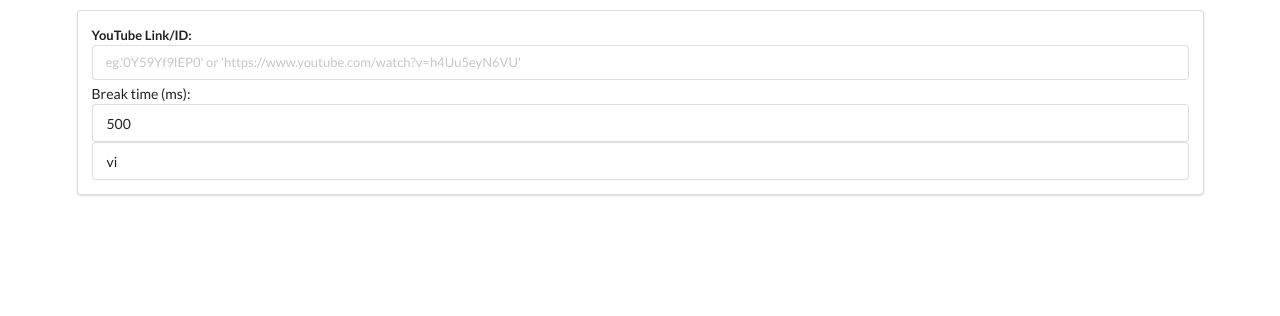
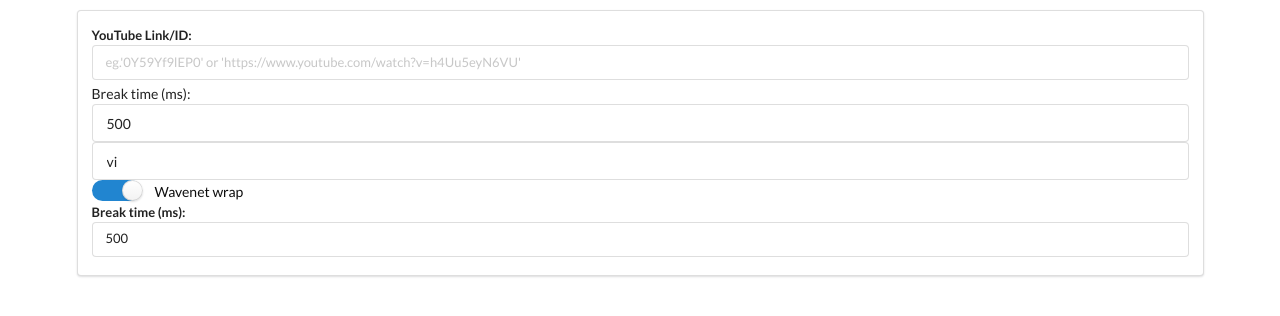
Before and after one commit to NinjaOnRails/ssmlize, a React (Create React App) app: page / in a window 1280 px wide. Shown: the top 316 px of the page. Built offline with nearby package versions, Linux system fonts and the light colour scheme.

Commit message:
WavenetWrap

```diff
--- a/src/App.js
+++ b/src/App.js
@@ -23,6 +23,7 @@ class App extends Component {
     languageTags: [],
     parsedXml: {},
     xmlLength: 0,
+    isWavenetWrap: true,
   };
 
   handleChange = e => {
@@ -62,6 +63,12 @@ class App extends Component {
 
     this.setState({ [name]: val });
   };
+
+  onWavenetWrapChange(e) {
+    const { isWavenetWrap } = this.state;
+    this.setState({ isWavenetWrap: !isWavenetWrap });
+    this.formatSsml(undefined, undefined, undefined, e.target.checked);
+  }
 
   onSourceFill = async source => {
     // Check if source is YouTube and extract ID from it
@@ -111,7 +118,6 @@ class App extends Component {
           },
           channelTitle,
           localized: { title },
-          defaultAudioLanguage,
         } = res.data.items[0].snippet;
 
         this.setState({
@@ -176,7 +182,8 @@ class App extends Component {
   formatSsml(
     texts = this.state.parsedXml,
     xmlLength = this.state.xmlLength,
-    ssmlBreak = this.state.ssmlBreak
+    ssmlBreak = this.state.ssmlBreak,
+    isWavenetWrap = true
   ) {
     const ssml = {};
     let n = 0;
@@ -205,10 +212,34 @@ class App extends Component {
       }
     }
 
+    if (isWavenetWrap) {
+      for (let key in ssml) {
+        ssml[
+          key
+        ] = `curl -H "Authorization: Bearer $(gcloud auth application-default print-access-token)" \
+        -H "Content-Type: application/json; charset=utf-8" --data "{
+          'audioConfig':{
+            'audioEncoding':'MP3',
+          'speakingRate': 1.0,
+          'pitch': 0
+          },
+          'input':{
+           'ssml':'<speak>${ssml[key]}</speak>'
+          },
+          'voice':{
+            'languageCode':'vi-VN',
+            'name':'vi-VN-Wavenet-D'
+          }
+        }" "https://texttospeech.googleapis.com/v1beta1/text:synthesize" > synthesize-ssml.txt`;
+      }
+    }
+
+    console.log(ssml[0].substring(0, 10));
+
     this.setState({
       ssmlObject: { ...ssml },
       ssml: ssml[this.state.ssmlPart],
-      textareaHeight: parseInt(ssml[0].split('\n').length, 10),
+      textareaHeight: parseInt(ssml[0].split('\n').length + 2, 10),
     });
   }
 
@@ -216,7 +247,6 @@ class App extends Component {
     const {
       source,
       ssml,
-      isSsml,
       ssmlLanguage,
       ssmlBreak,
       textareaHeight,
@@ -226,6 +256,7 @@ class App extends Component {
       originTitle,
       channelTitle,
       languageTags,
+      isWavenetWrap,
     } = this.state;
     return (
       <div className="ui container" style={{ marginTop: '10px' }}>
@@ -248,17 +279,20 @@ class App extends Component {
               {channelTitle && <div>{channelTitle}</div>}
               {image && <img width="200" src={image} alt="thumbnail" />}
               <div>
-                <label htmlFor="">Break time (ms):</label>
+                <label htmlFor="">
+                  Break time (ms):
                   <input
                     type="number"
                     name="ssmlBreak"
                     min="0"
                     max="30000"
                     step="10"
-                  placeholder="ví dụ '500'"
+                    placeholder="eg. '500'"
                     value={ssmlBreak}
                     onChange={this.handleChange}
                   />
+                </label>
+                <label htmlFor="">
                   {languageTags &&
                     languageTags.map(languageTag => (
                       <span key={languageTag}>{languageTag} </span>
@@ -266,17 +300,43 @@ class App extends Component {
                   <input
                     type="text"
                     name="ssmlLanguage"
-                  placeholder="ví dụ 'vi'"
+                    placeholder="eg. 'vi'"
                     value={ssmlLanguage}
                     onChange={this.handleChange}
                   />
+                </label>
               </div>
-
+              <div className="ui toggle checkbox">
+                <input
+                  type="checkbox"
+                  name="isWavenetWrap"
+                  checked={isWavenetWrap}
+                  onChange={e => this.onWavenetWrapChange(e)}
+                />
+                <label>Wavenet wrap</label>
+              </div>
+              {isWavenetWrap && (
+                <label htmlFor="">
+                  Break time (ms):
+                  <input
+                    type="number"
+                    name="ssmlBreak"
+                    min="0"
+                    max="30000"
+                    step="10"
+                    placeholder="eg. '500'"
+                    value={ssmlBreak}
+                    onChange={this.handleChange}
+                  />
+                </label>
+              )}
               {ssmlObject && (
                 <>
-                  <label htmlFor="">
+                  <div className="inline fields">
                     {Object.keys(ssmlObject).map(key => (
-                      <li key={key}>
+                      <div className="field" key={key}>
+                        <div className="ui radio">
+                          <label htmlFor="">{key}</label>
                           <input
                             type="radio"
                             name="ssmlPart"
@@ -284,10 +344,10 @@ class App extends Component {
                             checked={ssmlPart === key}
                             onChange={this.handleChange}
                           />
-                        {key}
-                      </li>
+                        </div>
+                      </div>
                     ))}
-                  </label>
+                  </div>
                   <textarea
                     type="textarea"
                     name="ssml"
```
Lines whose indentation alone changed are shown as unchanged.
